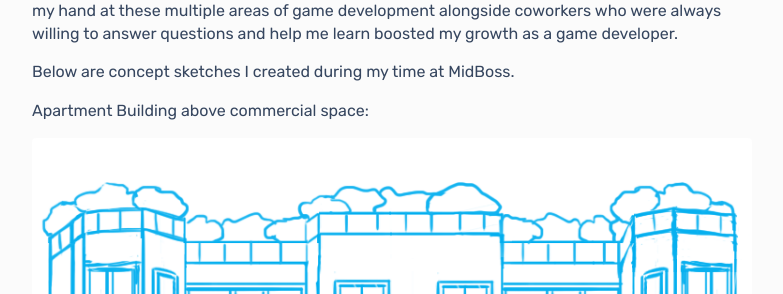
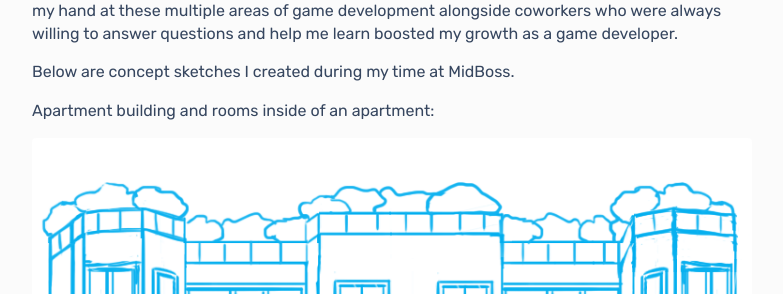
Before and after one commit to DaniBSolomon/danibsolomon.github.io, a Jekyll site: the page built from _games/2018-04-01-midboss.md, in a window 1280 px wide and 900 px high, scrolled down 663 px. Shown: the part 159-453 px from the top of the window, without its empty margins (248-1031 px from the left). Built offline with Jekyll 4.4.1, drawn with Linux system fonts in a browser that asks for light colours.

Commit message:
Update 2018-04-01-midboss.md

```diff
--- a/_games/2018-04-01-midboss.md
+++ b/_games/2018-04-01-midboss.md
@@ -7,7 +7,7 @@ Working at [MidBoss](https://midboss.com/) was my first job in the game industry
 
 Below are concept sketches I created during my time at MidBoss.
 
-Apartment Building above commercial space:
+Apartment building and rooms inside of an apartment:
 
 ![Apartment Outside]({{ site.github.url }}/img/mb-apartment-outside.png)
 ![Protag Bedroom]({{ site.github.url }}/img/mb-protag-bedroom.png)
```
